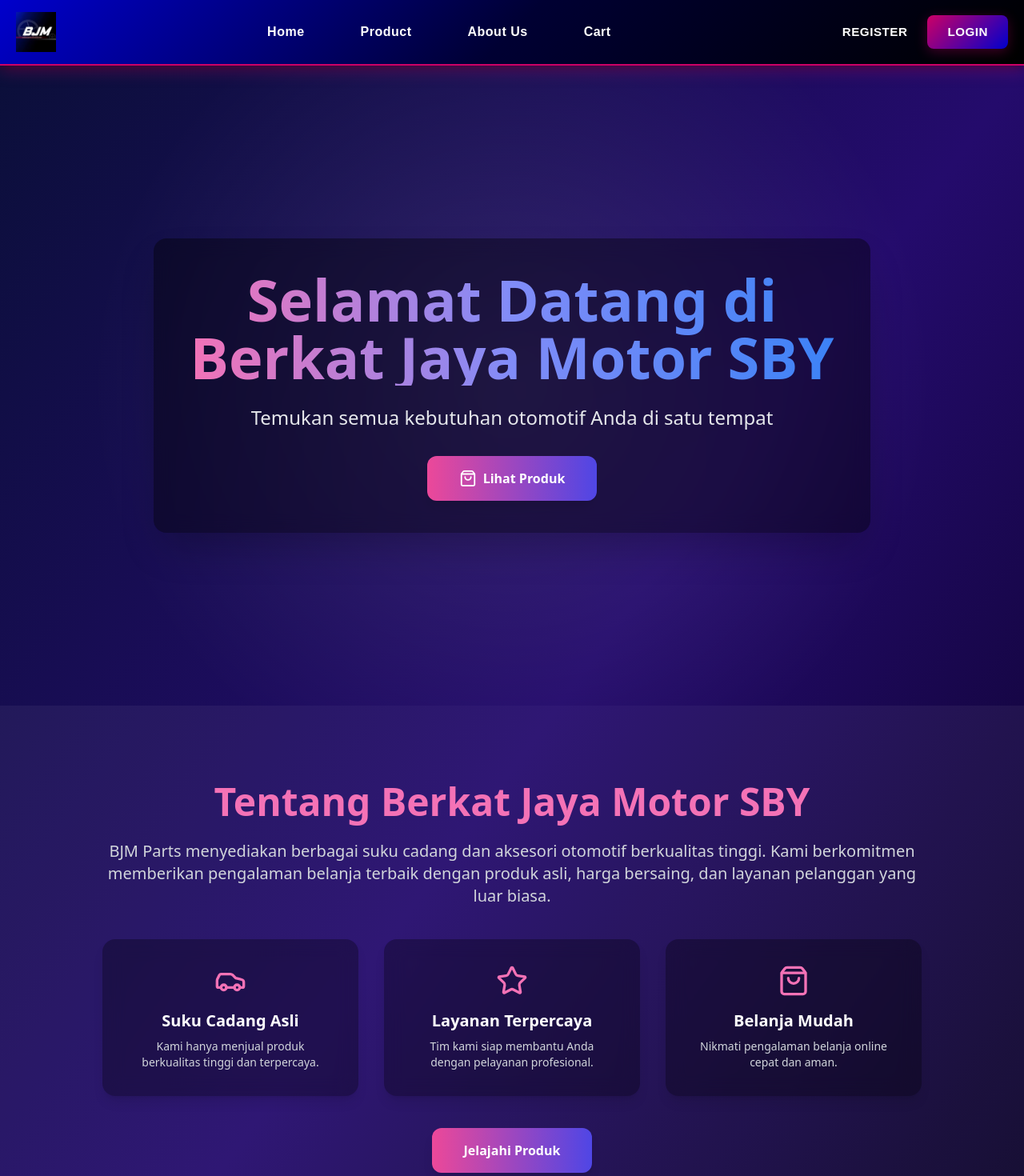
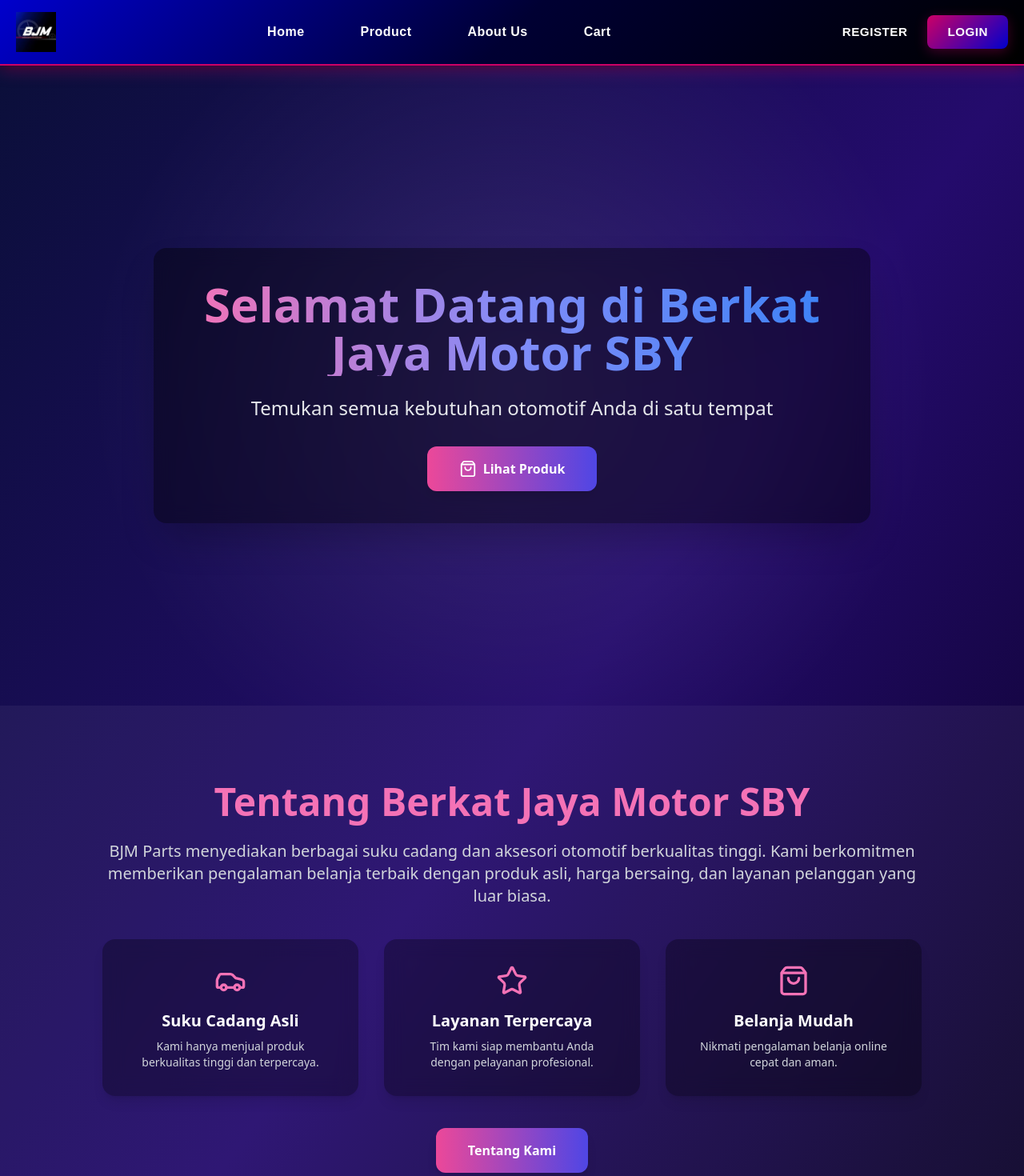
Before and after one commit to rsl23/Project-SDP, a React (Vite) app in the folder projectSDP/: page / in a window 1280 px wide. Shown: the top 1470 px of the page at 80% size. Built offline with nearby package versions, Linux system fonts and the light colour scheme; no server answers.

Commit message:
nambahi components doang

```diff
--- a/projectSDP/src/home/HomePage.jsx
+++ b/projectSDP/src/home/HomePage.jsx
@@ -6,7 +6,6 @@
 export default function HomePage() {
   return (
     <div className="w-full min-h-screen bg-gradient-to-br from-[#0b0f3a] via-[#240b6c] to-[#050018] text-white overflow-x-hidden box-border font-sans">
-
       {/* Hero Section */}
       <section className="flex flex-col items-center justify-center min-h-screen text-center px-6 relative overflow-hidden">
         {/* Glow Background */}
@@ -18,7 +17,7 @@
           transition={{ duration: 1 }}
           className="relative z-10 bg-black/40 backdrop-blur-md p-10 rounded-2xl shadow-2xl max-w-4xl"
         >
-                    <h1 className="text-5xl md:text-7xl font-extrabold mb-6 leading-tight bg-gradient-to-r from-pink-400 via-indigo-400 to-blue-500 bg-clip-text text-transparent">
+          <h1 className="text-5xl md:text-6xl font-extrabold mb-6 leading-tight bg-gradient-to-r from-pink-400 via-indigo-400 to-blue-500 bg-clip-text text-transparent">
             Selamat Datang di Berkat Jaya Motor SBY
           </h1>
           <p className="text-lg md:text-2xl mb-8 text-gray-200">
@@ -51,9 +50,10 @@
             Tentang Berkat Jaya Motor SBY
           </h2>
           <p className="text-lg md:text-xl text-gray-300 mb-10 leading-relaxed">
-                        BJM Parts menyediakan berbagai suku cadang dan aksesori otomotif berkualitas tinggi.
-                        Kami berkomitmen memberikan pengalaman belanja terbaik dengan produk asli, harga bersaing,
-                        dan layanan pelanggan yang luar biasa.
+            BJM Parts menyediakan berbagai suku cadang dan aksesori otomotif
+            berkualitas tinggi. Kami berkomitmen memberikan pengalaman belanja
+            terbaik dengan produk asli, harga bersaing, dan layanan pelanggan
+            yang luar biasa.
           </p>
 
           {/* Feature Cards */}
@@ -62,18 +62,18 @@
               {
                 icon: <Car size={40} />,
                 title: "Suku Cadang Asli",
-                                desc: "Kami hanya menjual produk berkualitas tinggi dan terpercaya."
+                desc: "Kami hanya menjual produk berkualitas tinggi dan terpercaya.",
               },
               {
                 icon: <Star size={40} />,
                 title: "Layanan Terpercaya",
-                                desc: "Tim kami siap membantu Anda dengan pelayanan profesional."
+                desc: "Tim kami siap membantu Anda dengan pelayanan profesional.",
               },
               {
                 icon: <ShoppingBag size={40} />,
                 title: "Belanja Mudah",
-                                desc: "Nikmati pengalaman belanja online cepat dan aman."
-                            }
+                desc: "Nikmati pengalaman belanja online cepat dan aman.",
+              },
             ].map((item, index) => (
               <motion.div
                 key={index}
@@ -95,7 +95,7 @@
               whileTap={{ scale: 0.95 }}
               className="px-10 py-4 mt-10 bg-gradient-to-r from-pink-500 to-indigo-600 rounded-xl font-semibold shadow-lg"
             >
-                            Jelajahi Produk
+              Tentang Kami
             </motion.button>
           </Link>
         </motion.div>
```
Also changed, not shown: projectSDP/src/Testimoni Galeri/Testimoni.jsx (added, +7 -0 lines). Lines whose indentation alone changed are shown as unchanged.
